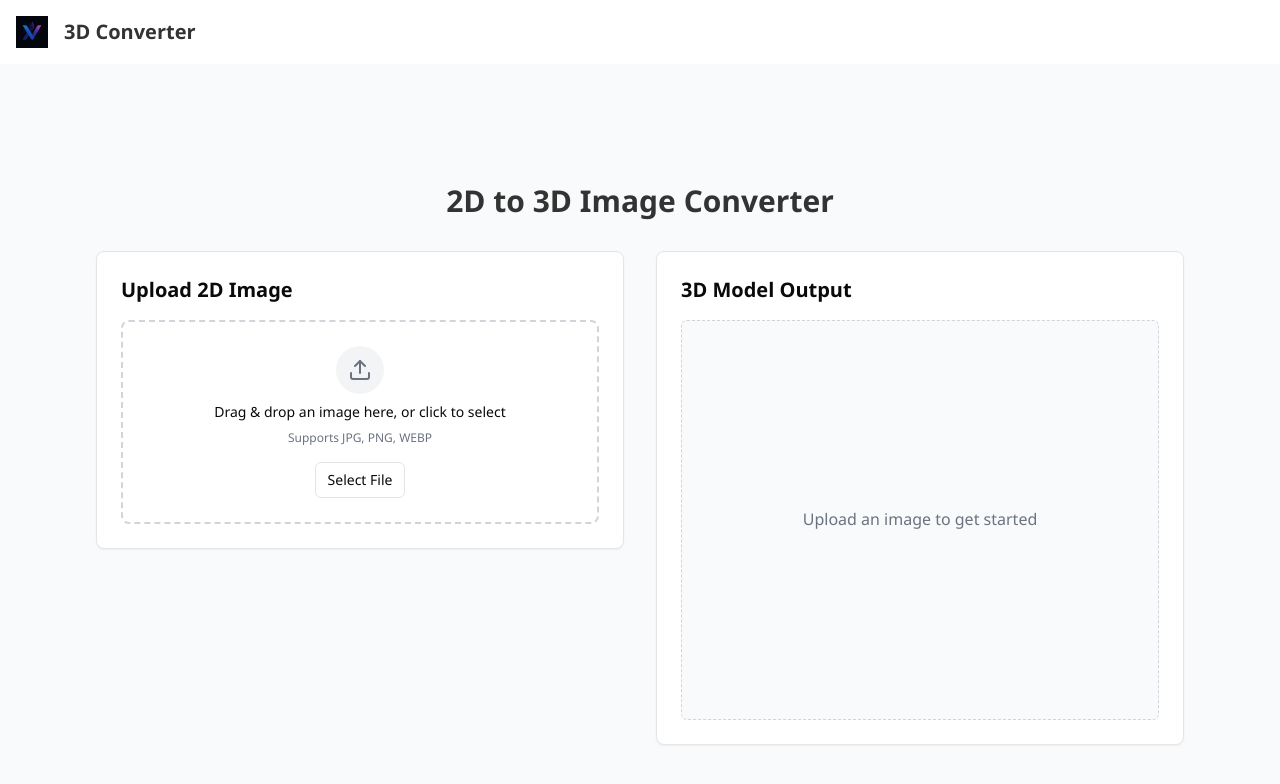
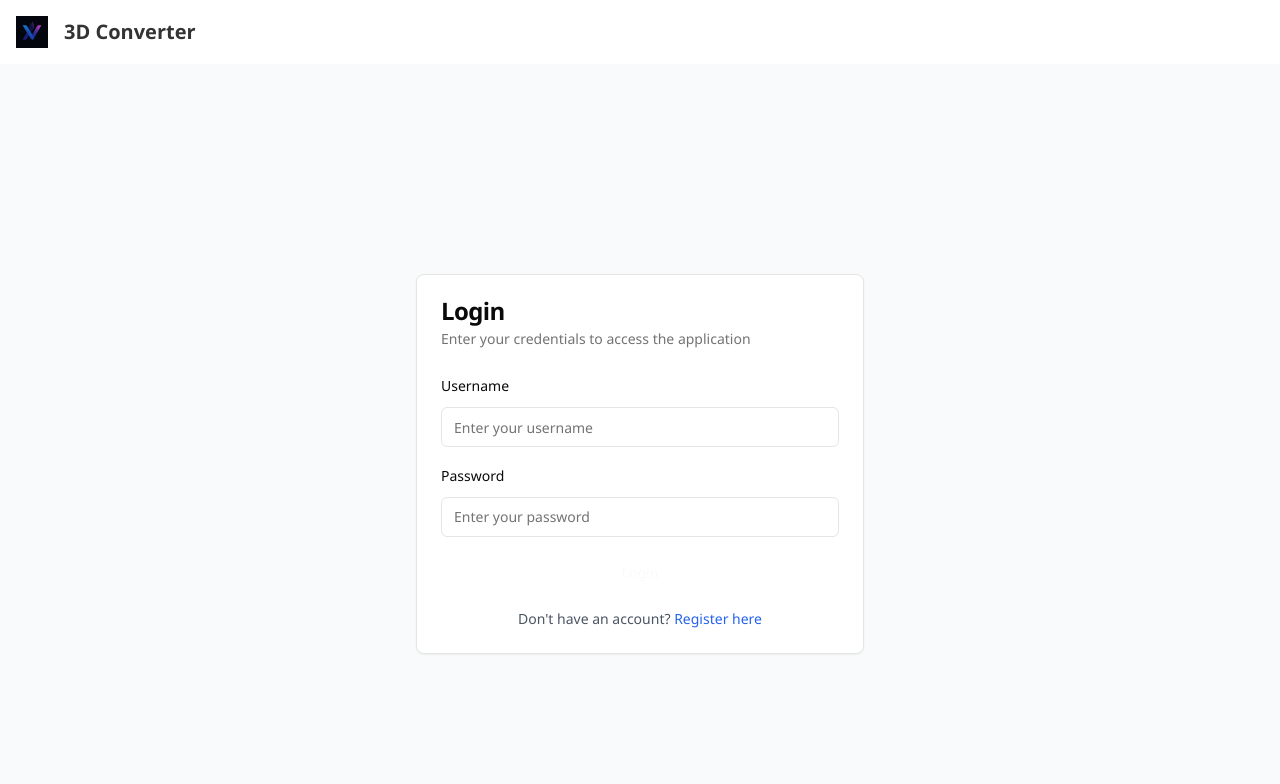
Before and after one commit to TechLEarners2000/2D-3D-converter, a Next.js app: page / in a window 1280 px wide. Shown: the top 784 px of the page. Built offline with nearby package versions, Linux system fonts and the light colour scheme.

Commit message:
Update page.tsx

```diff
--- a/app/page.tsx
+++ b/app/page.tsx
@@ -1,99 +1,115 @@
 "use client"
 
 import { useState } from "react"
-import { Upload } from "lucide-react"
+import { useRouter } from "next/navigation"
+import { useForm } from "react-hook-form"
+import { zodResolver } from "@hookform/resolvers/zod"
+import * as z from "zod"
+import Link from "next/link"
 import { Button } from "@/components/ui/button"
-import { Card } from "@/components/ui/card"
-import ImageUploader from "@/components/image-uploader"
-import ModelViewer from "@/components/model-viewer"
-import ProcessingStatus from "@/components/processing-status"
+import { Input } from "@/components/ui/input"
+import { Label } from "@/components/ui/label"
+import { Card, CardContent, CardDescription, CardHeader, CardTitle } from "@/components/ui/card"
+import { Alert, AlertDescription } from "@/components/ui/alert"
 
-export default function Home() {
-  const [image, setImage] = useState<string | null>(null)
-  const [isProcessing, setIsProcessing] = useState(false)
-  const [modelReady, setModelReady] = useState(false)
-  const [processingStep, setProcessingStep] = useState<string>("")
+const loginSchema = z.object({
+  username: z.string().min(1, "Username is required"),
+  password: z.string().min(1, "Password is required"),
+})
 
-  const handleImageUpload = (imageDataUrl: string) => {
-    setImage(imageDataUrl)
-    setModelReady(false)
-  }
+type LoginForm = z.infer<typeof loginSchema>
 
-  const convertTo3D = async () => {
-    if (!image) return
+export default function LoginPage() {
+  const [error, setError] = useState("")
+  const [isLoading, setIsLoading] = useState(false)
+  const router = useRouter()
 
-    setIsProcessing(true)
-    setModelReady(false)
+  const {
+    register,
+    handleSubmit,
+    formState: { errors },
+  } = useForm<LoginForm>({
+    resolver: zodResolver(loginSchema),
+  })
 
-    // Simulate the processing steps that would happen on the backend
-    setProcessingStep("Analyzing image structure...")
-    await new Promise((resolve) => setTimeout(resolve, 1000))
+  const onSubmit = async (data: LoginForm) => {
+    setIsLoading(true)
+    setError("")
 
-    setProcessingStep("Generating depth map...")
-    await new Promise((resolve) => setTimeout(resolve, 1500))
+    try {
+      const response = await fetch("/api/login", {
+        method: "POST",
+        headers: {
+          "Content-Type": "application/json",
+        },
+        body: JSON.stringify(data),
+      })
 
-    setProcessingStep("Running 3D reconstruction model...")
-    await new Promise((resolve) => setTimeout(resolve, 2000))
-
-    setProcessingStep("Creating 3D mesh...")
-    await new Promise((resolve) => setTimeout(resolve, 1500))
-
-    setProcessingStep("Applying textures...")
-    await new Promise((resolve) => setTimeout(resolve, 1000))
-
-    setIsProcessing(false)
-    setModelReady(true)
+      if (response.ok) {
+        router.push("/")
+      } else {
+        const errorData = await response.json()
+        setError(errorData.message || "Login failed")
+      }
+    } catch (err) {
+      setError("An error occurred. Please try again.")
+    } finally {
+      setIsLoading(false)
+    }
   }
 
   return (
-    <main className="flex min-h-screen flex-col items-center justify-center p-4 md:p-24 bg-gray-50">
-      <h1 className="text-3xl font-bold mb-8 text-center">2D to 3D Image Converter</h1>
-
-      <div className="grid grid-cols-1 md:grid-cols-2 gap-8 w-full max-w-6xl">
-        <div className="flex flex-col gap-4">
-          <Card className="p-6">
-            <h2 className="text-xl font-semibold mb-4">Upload 2D Image</h2>
-            <ImageUploader onImageUpload={handleImageUpload} />
-
-            {image && (
-              <div className="mt-4">
-                <h3 className="text-lg font-medium mb-2">Preview</h3>
-                <div className="relative rounded-md overflow-hidden border border-gray-200 aspect-square">
-                  <img
-                    src={image || "/placeholder.svg"}
-                    alt="Uploaded preview"
-                    className="w-full h-full object-contain"
-                  />
-                </div>
-                <Button className="w-full mt-4" onClick={convertTo3D} disabled={isProcessing}>
-                  <Upload className="mr-2 h-4 w-4" />
-                  Convert to 3D
-                </Button>
-              </div>
+    <div className="min-h-screen flex items-center justify-center bg-gray-50">
+      <Card className="w-full max-w-md">
+        <CardHeader>
+          <CardTitle>Login</CardTitle>
+          <CardDescription>Enter your credentials to access the application</CardDescription>
+        </CardHeader>
+        <CardContent>
+          <form onSubmit={handleSubmit(onSubmit)} className="space-y-4">
+            <div className="space-y-2">
+              <Label htmlFor="username">Username</Label>
+              <Input
+                id="username"
+                type="text"
+                placeholder="Enter your username"
+                {...register("username")}
+              />
+              {errors.username && (
+                <p className="text-sm text-red-600">{errors.username.message}</p>
+              )}
+            </div>
+            <div className="space-y-2">
+              <Label htmlFor="password">Password</Label>
+              <Input
+                id="password"
+                type="password"
+                placeholder="Enter your password"
+                {...register("password")}
+              />
+              {errors.password && (
+                <p className="text-sm text-red-600">{errors.password.message}</p>
+              )}
+            </div>
+            {error && (
+              <Alert variant="destructive">
+                <AlertDescription>{error}</AlertDescription>
+              </Alert>
             )}
-          </Card>
-        </div>
-
-        <div className="flex flex-col gap-4">
-          <Card className="p-6 h-full flex flex-col">
-            <h2 className="text-xl font-semibold mb-4">3D Model Output</h2>
-
-            {isProcessing ? (
-              <ProcessingStatus step={processingStep} />
-            ) : modelReady ? (
-              <div className="flex-1 min-h-[400px]">
-                <ModelViewer imageUrl={image} />
-              </div>
-            ) : (
-              <div className="flex-1 flex items-center justify-center border border-dashed border-gray-300 rounded-md bg-gray-50 min-h-[400px]">
-                <p className="text-gray-500 text-center">
-                  {image ? "Click 'Convert to 3D' to generate model" : "Upload an image to get started"}
-                </p>
-              </div>
-            )}
-          </Card>
-        </div>
-      </div>
-    </main>
+            <Button type="submit" className="w-full" disabled={isLoading}>
+              {isLoading ? "Logging in..." : "Login"}
+            </Button>
+          </form>
+          <div className="mt-4 text-center">
+            <p className="text-sm text-gray-600">
+              Don't have an account?{" "}
+              <Link href="/register" className="text-blue-600 hover:underline">
+                Register here
+              </Link>
+            </p>
+          </div>
+        </CardContent>
+      </Card>
+    </div>
   )
 }
```
